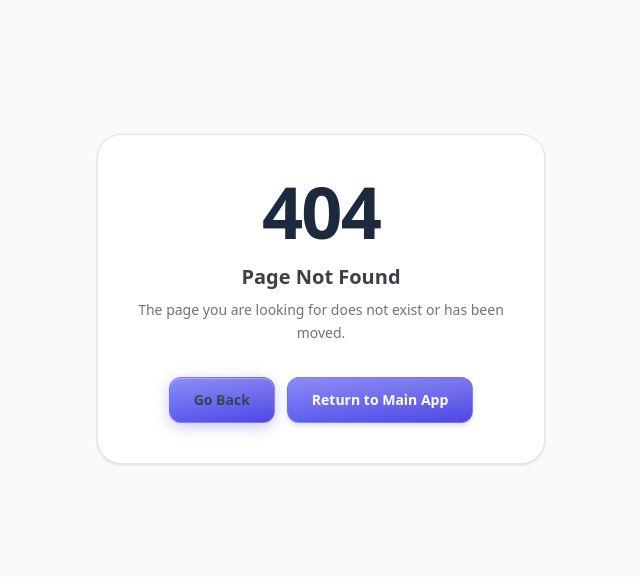
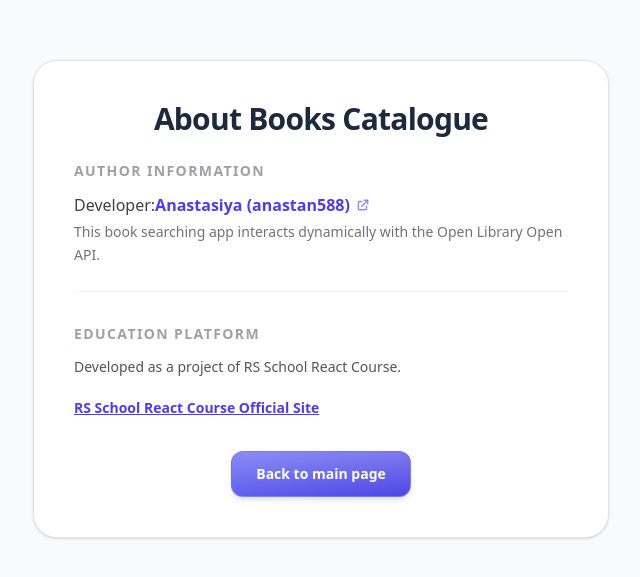
Before and after one commit to anastan588/React-2026-Q2-RSSchool, a React (Vite) app in the folder books-api/: page /about in a window 1280 px wide. Before the commit this address had no page. Shown: the part 101-678 px from the top of the page, without its empty margins (319-959 px from the left). Built offline with nearby package versions, Linux system fonts and the light colour scheme.

Commit message:
feat: implement about page

```diff
--- a/books-api/src/App.tsx
+++ b/books-api/src/App.tsx
@@ -1,7 +1,7 @@
 import './App.css';
 
 import { useCallback, useEffect, useRef, useState } from 'react';
-import { useSearchParams } from 'react-router';
+import { Link, useSearchParams } from 'react-router';
 
 import BookList from '@/components/BookList';
 import ErrorButton from '@/components/ErrorButton';
@@ -102,8 +102,33 @@ export const App = () => {
   return (
     <div className="min-h-screen flex flex-col">
       <header className="bg-slate-50 border-b border-zinc-200 py-6 px-6">
-        <div className="max-w-5xl mx-auto">
-          <SearchField initialValue={searchQuery} onSearch={handleSearch} />
+        <div className="max-w-5xl mx-auto flex flex-col sm:flex-row items-center justify-between gap-4">
+          <div className="grow w-full">
+            <SearchField initialValue={searchQuery} onSearch={handleSearch} />
+          </div>
+          <nav className="shrink-0 w-full sm:w-auto flex justify-end">
+            <Link
+              to="/about"
+              className="inline-flex items-center gap-2 px-4 py-2.5 text-sm font-semibold text-slate-700 bg-white border border-zinc-200 rounded-xl shadow-xs transition-all duration-200 ease-in-out hover:bg-slate-50 hover:text-slate-900 hover:border-zinc-300 hover:shadow-sm focus:outline-none focus:ring-2 focus:ring-slate-200 active:scale-98"
+            >
+              {/* Animated Informational Icon */}
+              <svg
+                className="w-4 h-4 text-slate-400 group-hover:text-slate-600 transition-colors"
+                fill="none"
+                viewBox="0 0 24 24"
+                stroke="currentColor"
+                strokeWidth={2}
+              >
+                <path
+                  strokeLinecap="round"
+                  strokeLinejoin="round"
+                  pathLength="1"
+                  d="M13 16h-1v-4h-1m1-4h.01M21 12a9 9 0 11-18 0 9 9 0 0118 0z"
+                />
+              </svg>
+              <span>About the App</span>
+            </Link>
+          </nav>
         </div>
       </header>
       <main className="grow bg-white py-12 px-6">
--- /dev/null
+++ b/books-api/src/pages/About.tsx
@@ -0,0 +1,68 @@
+import { Link } from 'react-router';
+
+import Button from '@/components/Button';
+
+export const About = () => {
+  return (
+    <div className="min-h-screen flex flex-col items-center justify-center bg-slate-50 px-6 text-center">
+      <div className="max-w-xl bg-white p-10 rounded-3xl border border-zinc-200 shadow-sm animate-in fade-in zoom-in-95 duration-200">
+        <h1 className="text-3xl font-black text-slate-800 mb-6 tracking-tight">About Books Catalogue</h1>
+        <section className="mb-8 text-left border-b border-zinc-100 pb-6">
+          <h2 className="text-sm font-bold uppercase tracking-widest text-zinc-400 mb-3">Author Information</h2>
+          <p className="text-zinc-700 font-medium mb-1">
+            Developer:
+            <a
+              href="https://github.com/anastan588"
+              target="_blank"
+              rel="noopener noreferrer"
+              className="inline-flex items-center gap-1.5 text-indigo-600 hover:text-indigo-800 font-bold transition-colors group"
+            >
+              <span>Anastasiya (anastan588)</span>
+              <svg
+                className="w-3.5 h-3.5 opacity-60 group-hover:opacity-100 group-hover:translate-x-0.5 group-hover:-translate-y-0.5 transition-all"
+                fill="none"
+                viewBox="0 0 24 24"
+                stroke="currentColor"
+                strokeWidth={2.5}
+              >
+                <path
+                  strokeLinecap="round"
+                  strokeLinejoin="round"
+                  d="M10 6H6a2 2 0 00-2 2v10a2 2 0 002 2h10a2 2 0 002-2v-4M14 4h6m0 0v6m0-6L10 14"
+                />
+              </svg>
+            </a>
+          </p>
+          <p className="text-zinc-500 text-sm leading-relaxed">
+            This book searching app interacts dynamically with the Open Library Open API.
+          </p>
+        </section>
+
+        <section className="mb-8 text-left">
+          <h2 className="text-sm font-bold uppercase tracking-widest text-zinc-400 mb-3">Education Platform</h2>
+          <p className="text-zinc-600 text-sm leading-relaxed mb-4">
+            Developed as a project of RS School React Course.
+          </p>
+          <a
+            className="text-indigo-600 hover:text-indigo-800 font-bold text-sm underline transition-colors"
+            href="https://rs.school/courses/reactjs"
+            rel="noopener noreferrer"
+            target="_blank"
+          >
+            RS School React Course Official Site
+          </a>
+        </section>
+
+        <div className="flex justify-center gap-3">
+          <Link to="/">
+            <Button className="px-6 py-3 text-sm bg-slate-800 hover:bg-slate-900 text-white rounded-xl shadow-md transition-all">
+              Back to main page
+            </Button>
+          </Link>
+        </div>
+      </div>
+    </div>
+  );
+};
+
+export default About;
--- a/books-api/src/router/Router.tsx
+++ b/books-api/src/router/Router.tsx
@@ -1,6 +1,7 @@
 import { createBrowserRouter } from 'react-router';
 
 import App from '@/App';
+import About from '@/pages/About';
 import NotFound from '@/pages/NotFound';
 
 export const router = createBrowserRouter([
@@ -9,6 +10,10 @@ export const router = createBrowserRouter([
     element: <App />,
   },
   {
+    path: '/about',
+    element: <About />,
+  },
+  {
     path: '*',
     element: <NotFound />,
   },
```
Also changed, not shown: 1 other file (tests, documents, lock files or other folders).
